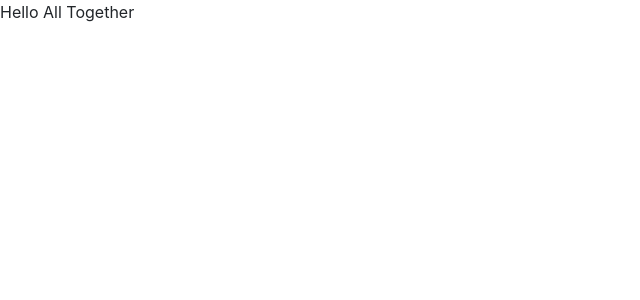
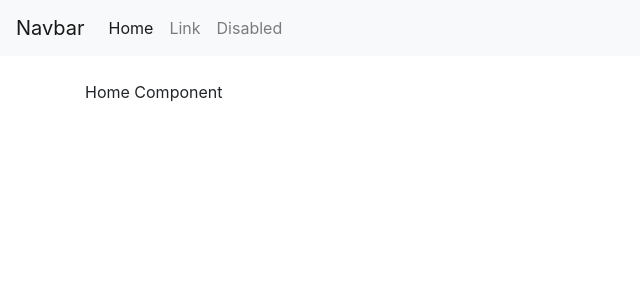
Before and after one commit to geekysrm/all-together, a React (Create React App) app: page / in a window 1280 px wide. Shown: the top 300 px of the page, without its empty margins (0-640 px from the left). Built offline with nearby package versions, Linux system fonts and the light colour scheme.

Commit message:
Added React Router

```diff
--- a/package.json
+++ b/package.json
@@ -13,6 +13,7 @@
     "react-dom": "^16.13.1",
     "react-redux": "^7.2.0",
     "react-redux-firebase": "^3.3.0",
+    "react-router-dom": "^5.1.2",
     "react-scripts": "3.4.1",
     "redux": "^4.0.5",
     "redux-firestore": "^0.13.0",
--- a/src/App.js
+++ b/src/App.js
@@ -1,9 +1,25 @@
-import React from "react"
-import "bootstrap/dist/css/bootstrap.min.css"
-import "./App.css"
+import React from "react";
+import { BrowserRouter as Router, Switch, Route, Link } from "react-router-dom";
+
+import Header from "./Header/Header";
+import Home from "./Home/Home";
+
+import "bootstrap/dist/css/bootstrap.min.css";
+import "./App.css";
 
 function App() {
-	return <div>Hello All Together</div>
+	return (
+		<Router>
+			<div>
+				<Header></Header>
+				<Switch>
+					<Route exact path="/">
+						<Home></Home>
+					</Route>
+				</Switch>
+			</div>
+		</Router>
+	);
 }
 
-export default App
+export default App;
--- /dev/null
+++ b/src/Header/Header.js
@@ -0,0 +1,59 @@
+import React from "react";
+import { NavLink, Link } from "react-router-dom";
+
+export default function Header() {
+	return (
+		<nav className="navbar navbar-expand-lg navbar-light bg-light mb-4">
+			<Link className="navbar-brand" to="/">
+				Navbar
+			</Link>
+			<button
+				className="navbar-toggler"
+				type="button"
+				data-toggle="collapse"
+				data-target="#navbarSupportedContent"
+				aria-controls="navbarSupportedContent"
+				aria-expanded="false"
+				aria-label="Toggle navigation"
+			>
+				<span className="navbar-toggler-icon"></span>
+			</button>
+
+			<div
+				className="collapse navbar-collapse"
+				id="navbarSupportedContent"
+			>
+				<ul className="navbar-nav mr-auto">
+					<li className="nav-item">
+						<NavLink
+							className="nav-link"
+							exact
+							to="/"
+							activeClassName="active"
+						>
+							Home <span className="sr-only">(current)</span>
+						</NavLink>
+					</li>
+					<li className="nav-item">
+						<NavLink
+							className="nav-link"
+							to="/random"
+							activeClassName="active"
+						>
+							Link
+						</NavLink>
+					</li>
+					<li className="nav-item">
+						<NavLink
+							className="nav-link"
+							to="/gibrish"
+							activeClassName="active"
+						>
+							Disabled
+						</NavLink>
+					</li>
+				</ul>
+			</div>
+		</nav>
+	);
+}
--- /dev/null
+++ b/src/Home/Home.js
@@ -0,0 +1,11 @@
+import React, { Component } from "react";
+
+export default class Home extends Component {
+	render() {
+		return (
+			<div>
+				<div className="container">Home Component</div>
+			</div>
+		);
+	}
+}
```
Also changed, not shown: 1 other file (tests, documents, lock files or other folders).
